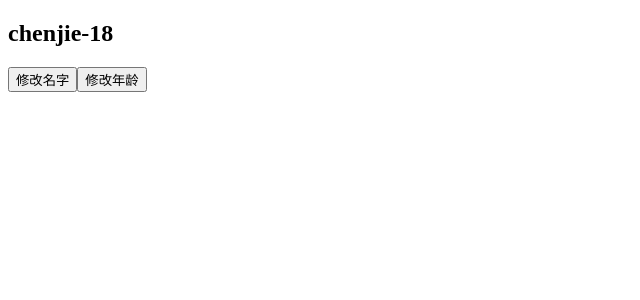
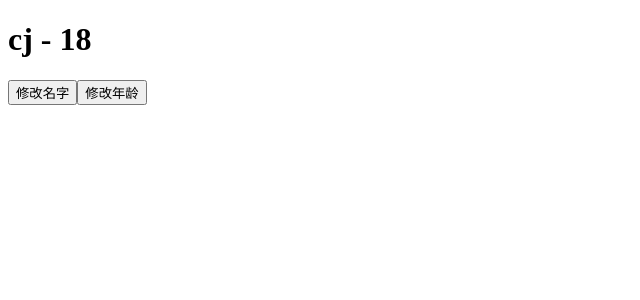
Before and after one commit to chenjieya/Vue3_exercise, a Vue app in the folder componsition-api/: page / in a window 1280 px wide. Shown: the top 300 px of the page, without its empty margins (0-640 px from the left). Built offline with nearby package versions, Linux system fonts and the light colour scheme.

Commit message:
watch监听reactive属性

```diff
--- /dev/null
+++ b/componsition-api/src/06_watch/App.vue
@@ -0,0 +1,43 @@
+<template>
+  <div>
+    <h1>{{info.name}} - {{info.age}}</h1>
+    <button @click="changeName">修改名字</button>
+    <button @click="changeAge">修改年龄</button>
+  </div>
+</template>
+
+<script>
+import { reactive, watch } from 'vue';
+
+export default {
+    setup() {
+        const info = reactive({name:'cj', age: 18});
+
+        // watch监听reactive响应式
+        watch(()=>info.name, (newVal, oldVal) => {
+            console.log(newVal, oldVal);
+        }, {
+            immediate: false
+        })
+
+        const changeName = () => {
+            info.name = 'chenjie';
+        }
+
+        const changeAge = () => {
+            info.age++;
+        }
+
+
+        return {
+            info,
+            changeAge,
+            changeName
+        }
+    }
+}
+</script>
+
+<style>
+
+</style>
--- a/componsition-api/src/main.js
+++ b/componsition-api/src/main.js
@@ -1,4 +1,4 @@
 import { createApp } from 'vue'
-import App from './05_watchEffect/App.vue'
+import App from './06_watch/App.vue'
 
 createApp(App).mount('#app')
```
